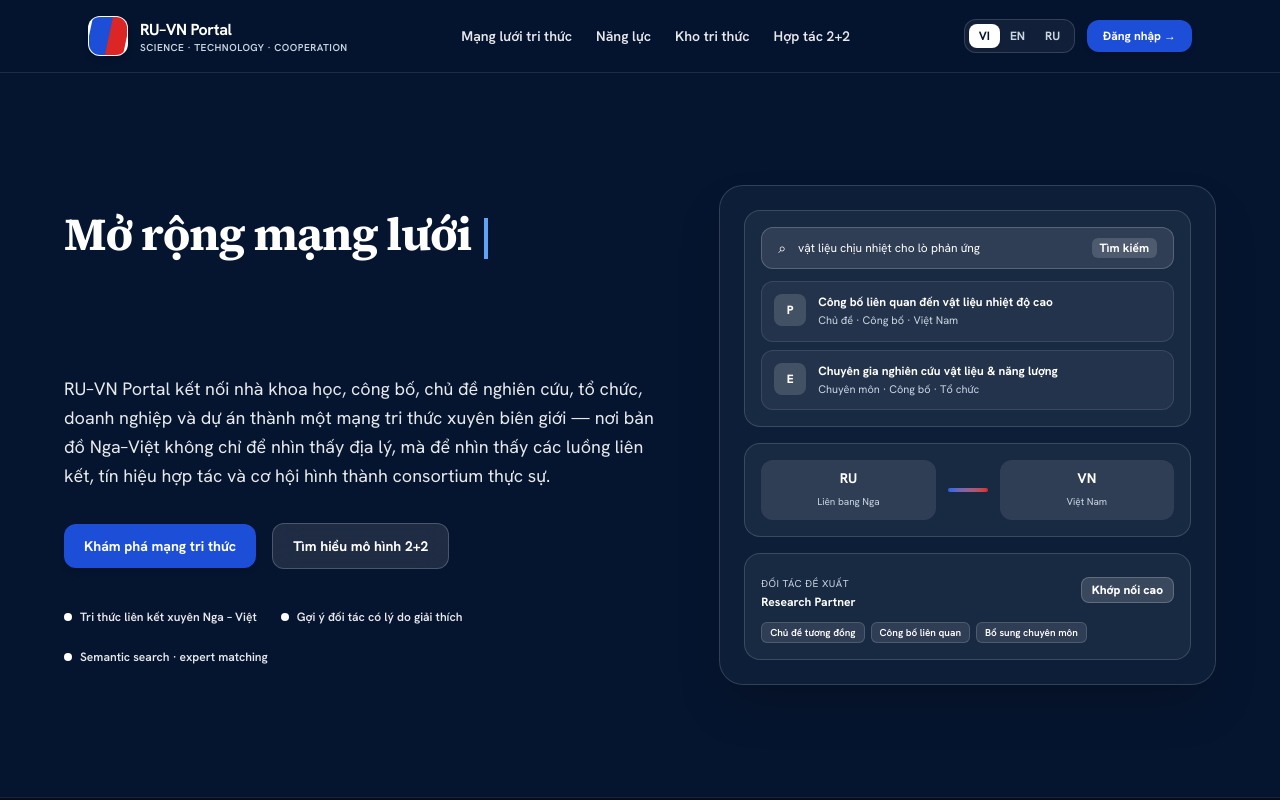
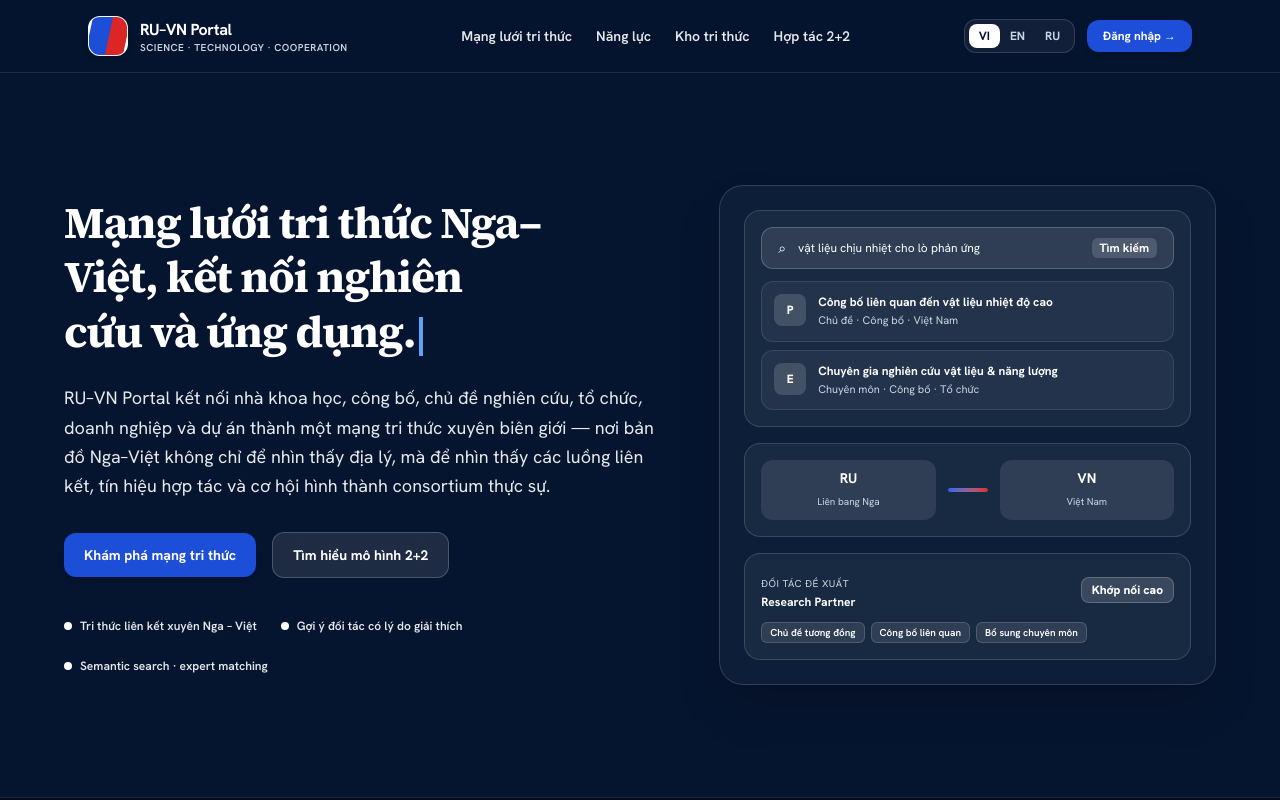
Before and after one commit to dangminhdev0403/vnru-network, a Next.js app in the folder frontend/: page / in a window 1280 px wide. Shown: the top 800 px of the page. Built offline with nearby package versions, Linux system fonts and the light colour scheme; no server answers.

Commit message:
feat(hero): balance phrase lengths, enable text-balance, and stabilize 2-line layout

```diff
--- a/frontend/app/HomeMotion.tsx
+++ b/frontend/app/HomeMotion.tsx
@@ -15,16 +15,16 @@ export const useLocale = create<{ locale: Locale; setLocale: (locale: Locale) =>
 
 const HERO_SEQUENCES: Record<Locale, [string, string]> = {
   vi: [
-    "Mạng lưới tri thức Nga–Việt",
-    "Mở rộng mạng lưới nghiên cứu và hình thành đối tác thực chất.",
+    "Mạng lưới tri thức Nga–Việt, kết nối nghiên cứu và ứng dụng.",
+    "Từ chuyên gia và công bố đến các cơ hội hợp tác thực chất.",
   ],
   ru: [
-    "Сеть знаний Россия–Вьетнам",
-    "Расширяя исследовательскую сеть и формируя реальные партнерства.",
+    "Сеть знаний Россия–Вьетнам, связь науки và технологий.",
+    "От экспертов và публикаций к реальному сотрудничеству.",
   ],
   en: [
-    "RU–VN Knowledge Network",
-    "Expanding research networks and fostering impactful partnerships.",
+    "RU–VN Knowledge Network, bridging research and application.",
+    "From experts and publications to impactful collaboration.",
   ],
 };
 
@@ -32,7 +32,7 @@ function useHeroSequence(locale: Locale) {
   const shouldReduceMotion = useReducedMotion();
   const [displayedText, setDisplayedText] = useState("");
   const [opacity, setOpacity] = useState(1);
-  const [showCaret, setShowCaret] = useState(true);
+  const showCaret = true;
 
   const phrases = HERO_SEQUENCES[locale] || HERO_SEQUENCES.vi;
 
@@ -196,7 +196,7 @@ export function HomeMotion({ isAuthenticated }: Readonly<{ isAuthenticated: bool
                 transition={{ duration: 0.6, ease: "easeOut" }}
                 className="max-w-2xl"
               >
-                <h1 className="font-serif text-3xl font-bold leading-[1.2] tracking-tight text-white sm:text-4xl lg:text-[46px] min-h-24 sm:min-h-32 lg:min-h-36">
+                <h1 className="font-serif text-3xl font-bold leading-[1.24] tracking-tight text-white sm:text-4xl lg:text-[44px] min-h-24 sm:min-h-32 lg:min-h-36 text-balance">
                   <span
                     className="inline transition-opacity duration-500 ease-in-out"
                     style={{ opacity: heroOpacity }}
```
